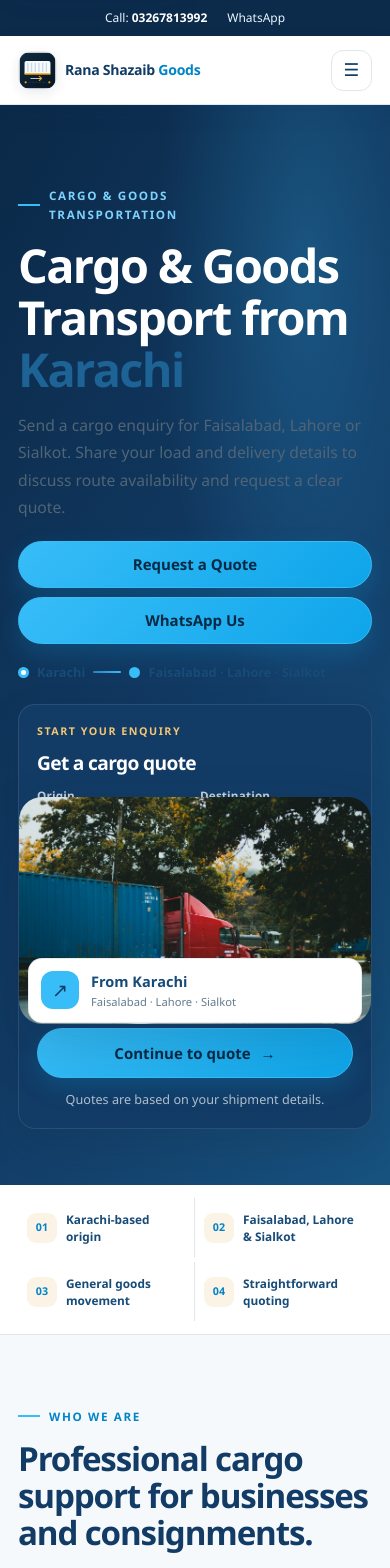
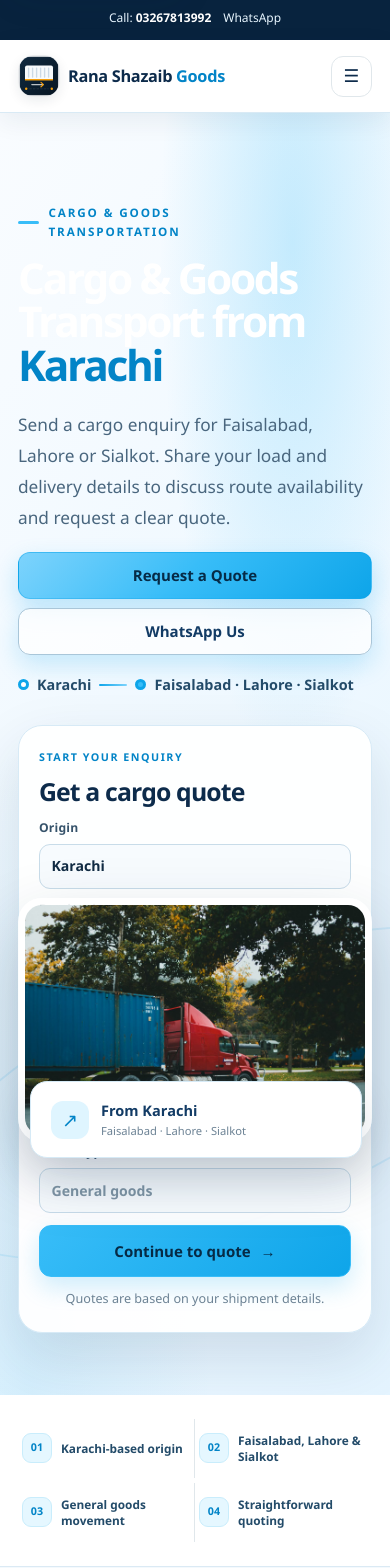
Before and after one commit to ranaahmad22561/rana-shazaib-goods-website, a Next.js app: page / in a window 390 px wide. Shown: the top 1568 px of the page. Built offline with nearby package versions, Linux system fonts and the light colour scheme.

Commit message:
Upgrade to modern logistics UI

```diff
--- a/app/globals.css
+++ b/app/globals.css
@@ -380,3 +380,226 @@ input:focus, select:focus, textarea:focus {
   .hero .btn, .hero a.btn { width: 100%; justify-content: center; }
   .quote-card, .quote-form-container { padding: 20px; }
 }
+
+
+/* Modern logistics UI — stronger hierarchy, depth, and contrast */
+:root {
+  --ink: #112b43;
+  --ink-soft: #435d73;
+  --muted: #6c8294;
+  --paper: #f4f9fd;
+  --navy-900: #0d2b4b;
+  --navy-800: #123b65;
+  --navy-700: #185b8f;
+  --navy-600: #1686c4;
+  --orange-500: #38bdf8;
+  --orange-600: #0ea5e9;
+  --orange-700: #0284c7;
+  --shadow: 0 26px 70px rgba(13, 43, 75, .14);
+  --shadow-soft: 0 14px 38px rgba(13, 43, 75, .09);
+}
+body { background: #f4f9fd; color: #112b43; }
+::selection { background: #bae6fd; color: #0d2b4b; }
+a:focus-visible, button:focus-visible, input:focus-visible, select:focus-visible, textarea:focus-visible {
+  outline: 3px solid #38bdf8; outline-offset: 3px;
+}
+.eyebrow, .hero__content .eyebrow {
+  color: #0284c7;
+  letter-spacing: .16em;
+}
+.eyebrow::before { background: #38bdf8; height: 3px; border-radius: 8px; }
+.site-topbar { background: #08233e; }
+.site-topbar__inner { min-height: 40px; }
+.site-topbar__links span:first-child { color: #a8dff8; }
+.site-topbar__meta a:hover { color: #7dd3fc; }
+.site-header {
+  background: rgba(255,255,255,.94);
+  border-bottom: 1px solid #d9eaf5;
+  box-shadow: 0 8px 26px rgba(13,43,75,.07);
+}
+.site-header__inner { min-height: 86px; }
+.brand__logo { width: 49px; height: 49px; border-radius: 15px; }
+.brand__text { font-size: 1.02rem; }
+.brand__text strong { color: #0284c7; }
+.nav { gap: clamp(10px, 1.3vw, 19px); color: #36536b; }
+.nav a { font-size: .86rem; }
+.nav a:hover, .nav a.is-current { color: #0284c7; }
+.nav a.is-current::after { height: 3px; background: #38bdf8; }
+.header-cta, .btn--primary {
+  background: linear-gradient(135deg, #7dd3fc 0%, #38bdf8 48%, #0ea5e9 100%);
+  color: #062b47;
+  border: 1px solid rgba(14,165,233,.45);
+  box-shadow: 0 10px 24px rgba(14,165,233,.24);
+}
+.header-cta:hover, .btn--primary:hover { background: linear-gradient(135deg, #bae6fd, #38bdf8); }
+.btn { border-radius: 12px; min-height: 52px; }
+.btn--outline {
+  border: 1px solid #a9c6d9;
+  background: rgba(255,255,255,.76);
+  color: #123b65;
+}
+.btn--outline:hover { background: #e7f6ff; border-color: #38bdf8; }
+.hero {
+  overflow: hidden;
+  background:
+    radial-gradient(ellipse at 75% 10%, rgba(56,189,248,.25), transparent 32%),
+    radial-gradient(ellipse at 7% 100%, rgba(14,165,233,.10), transparent 36%),
+    linear-gradient(125deg, #f9fcff 0%, #eef8ff 55%, #e4f4ff 100%);
+}
+.hero::after {
+  right: -170px; bottom: 175px; width: 650px; height: 250px;
+  transform: rotate(-21deg);
+  border: 2px solid rgba(14,165,233,.11);
+}
+.hero__inner {
+  grid-template-columns: minmax(0, .95fr) minmax(0, 1.05fr);
+  gap: 30px 54px;
+  padding: 76px 0 40px;
+}
+.hero__content { padding: 8px 0 0; }
+.hero__content .eyebrow { color: #0284c7; }
+.hero__title {
+  max-width: 610px;
+  margin-bottom: 22px;
+  color: #0d2b4b;
+  font-size: clamp(3rem, 5.2vw, 5.2rem);
+  line-height: 1.03;
+  letter-spacing: -.055em;
+}
+.hero__title span { color: #0284c7; position: relative; white-space: nowrap; }
+.hero__content > p:not(.eyebrow) {
+  max-width: 540px;
+  color: #49667e;
+  font-size: 1.08rem;
+  line-height: 1.8;
+}
+.hero__visual { padding: 7px 0 20px; }
+.hero__background {
+  aspect-ratio: 1.18;
+  border: 7px solid rgba(255,255,255,.9);
+  border-radius: 28px;
+  box-shadow: 0 28px 70px rgba(13,43,75,.20);
+  object-position: center;
+}
+.hero__badge {
+  left: -24px; bottom: 2px;
+  padding: 16px 20px;
+  border: 1px solid #d6eaf6;
+  border-radius: 17px;
+  box-shadow: 0 16px 42px rgba(13,43,75,.14);
+}
+.badge-icon { background: #dff5ff; color: #0284c7; }
+.hero__route { color: #234b69; font-size: .9rem; }
+.route-line { background: linear-gradient(90deg, #0ea5e9, #7dd3fc); }
+.route-dot { border-color: #0ea5e9; }
+.route-dot--end { background: #38bdf8; }
+.quick-quote {
+  position: relative;
+  grid-template-columns: 1fr auto;
+  padding: 28px 30px 24px;
+  border: 1px solid #d7eaf6;
+  border-radius: 24px;
+  background: rgba(255,255,255,.96);
+  color: #112b43;
+  box-shadow: 0 24px 60px rgba(13,43,75,.13);
+}
+.quick-quote__eyebrow { color: #0284c7 !important; }
+.quick-quote h3 { color: #0d2b4b; font-size: 1.55rem; }
+.quick-quote label { color: #36536b; font-size: .76rem; }
+.quick-quote input, .quick-quote select {
+  border: 1px solid #c8dce9;
+  border-radius: 11px;
+  background: #f7fbfe;
+  color: #112b43;
+}
+.quick-quote input::placeholder { color: #8196a6; }
+.quick-quote__note { color: #6c8294 !important; }
+.stat-strip { border-color: #dbeaf4; background: #fff; }
+.stat-strip__inner { padding: 24px 0; }
+.stat-card { border-color: #e0edf5; }
+.stat-card__num {
+  background: #e5f7ff;
+  color: #0284c7;
+  border: 1px solid #c9edfc;
+}
+.stat-card__text { color: #234b69; }
+.section { padding-top: 100px; padding-bottom: 100px; }
+.section--alt { background: linear-gradient(180deg, #edf7fd, #f7fbfe); }
+h1, h2, h3, h4 { color: #0d2b4b; }
+.service-card, .route-card, .feature-card, .contact-card, .faq-item, .info-card, .process-card, .route-intro-card,
+.quote-panel, .contact-panel, .form-panel {
+  border: 1px solid #dcebf5;
+  border-radius: 22px;
+  box-shadow: 0 10px 32px rgba(13,43,75,.06);
+  transition: transform .22s ease, box-shadow .22s ease, border-color .22s ease;
+}
+.service-card, .route-card, .feature-card, .process-card { padding: 29px; }
+.service-card:hover, .route-card:hover, .feature-card:hover, .process-card:hover {
+  transform: translateY(-5px);
+  border-color: #7dd3fc;
+  box-shadow: 0 22px 48px rgba(13,43,75,.12);
+}
+.service-card__icon, .feature-card__icon, .info-card__icon {
+  background: linear-gradient(135deg, #e5f7ff, #c9edfc);
+  border-color: #c5eafa;
+  color: #0369a1;
+}
+.route-card__meta { background: #e5f7ff; color: #0369a1; }
+.process-card__num { background: #123b65; color: #7dd3fc; }
+.reviews-panel, .route-banner {
+  border-radius: 28px;
+  background: radial-gradient(ellipse at 85% 0%, rgba(56,189,248,.24), transparent 38%), linear-gradient(125deg, #08233e, #123b65);
+  box-shadow: 0 22px 55px rgba(13,43,75,.16);
+}
+.route-banner { padding: clamp(32px, 5vw, 54px); }
+.form-group input, .form-group select, .form-group textarea,
+.field input, .field select, .field textarea {
+  border-color: #c8dce9;
+  background: #f8fcff;
+  border-radius: 12px;
+}
+.form-group input:focus, .form-group select:focus, .form-group textarea:focus,
+.field input:focus, .field select:focus, .field textarea:focus {
+  outline: 3px solid rgba(56,189,248,.22);
+  border-color: #0ea5e9;
+}
+.footer {
+  background: #08233e;
+  color: #dceefa;
+}
+.footer h4 { color: #fff; }
+.footer p { color: #bfd6e7; }
+.footer a { color: #b8e8ff; }
+.footer a:hover { color: #fff; }
+.footer__bottom { border-color: rgba(255,255,255,.13); }
+@media (max-width: 1000px) {
+  .hero__inner { gap: 28px; }
+  .hero__title { font-size: clamp(2.8rem, 6vw, 4.2rem); }
+  .quick-quote__row { grid-template-columns: repeat(3, minmax(0,1fr)); }
+}
+@media (max-width: 760px) {
+  .hero__inner { grid-template-columns: 1fr; padding: 48px 0 28px; }
+  .hero__content { grid-column: 1; grid-row: 1; }
+  .hero__visual { grid-column: 1; grid-row: 2; padding: 0 0 18px; }
+  .hero__background { aspect-ratio: 1.45; }
+  .hero__badge { left: 12px; }
+  .hero__title { font-size: clamp(2.65rem, 10vw, 4rem); }
+  .quick-quote { grid-template-columns: 1fr; padding: 23px 20px; }
+  .quick-quote .btn { grid-column: 1; grid-row: auto; width: 100%; }
+  .quick-quote__note { grid-column: 1; grid-row: auto; }
+  .quick-quote__row { grid-template-columns: repeat(2, minmax(0,1fr)); }
+  .section { padding-top: 68px; padding-bottom: 68px; }
+}
+@media (max-width: 480px) {
+  .site-topbar__inner { align-items: flex-start; padding: 8px 0; font-size: .68rem; }
+  .site-topbar__links, .site-topbar__meta { gap: 8px 12px; flex-wrap: wrap; }
+  .site-header__inner { min-height: 72px; }
+  .brand__logo { width: 42px; height: 42px; }
+  .hero__title { font-size: 2.65rem; }
+  .hero__actions { flex-direction: column; }
+  .hero__actions .btn { width: 100%; }
+  .quick-quote__row { grid-template-columns: 1fr; }
+  .stat-strip__inner { grid-template-columns: repeat(2, minmax(0,1fr)); }
+  .stat-card { padding: 10px 4px; border-right: 0; }
+  .service-card, .route-card, .feature-card, .process-card { padding: 22px; }
+}
```
